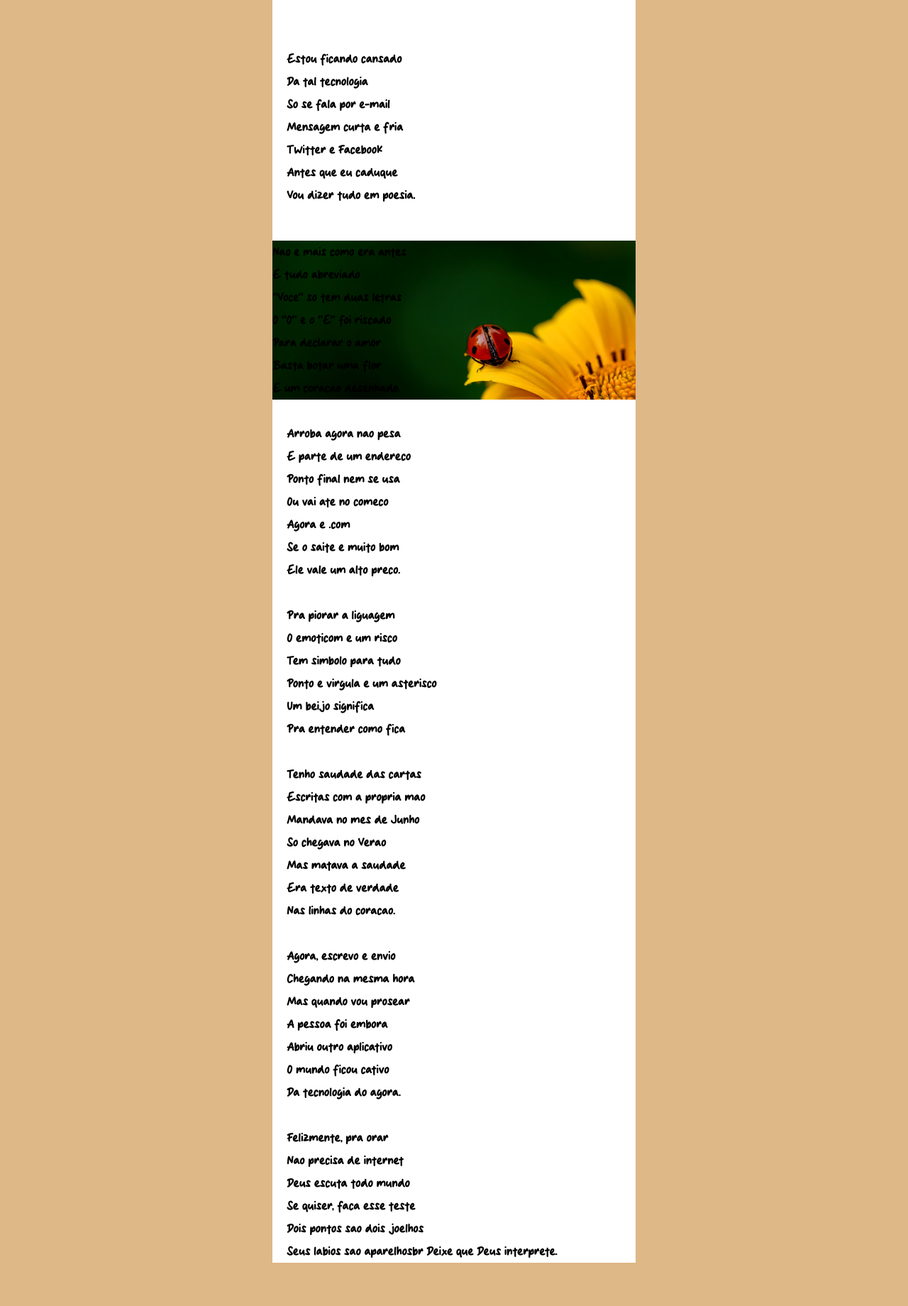
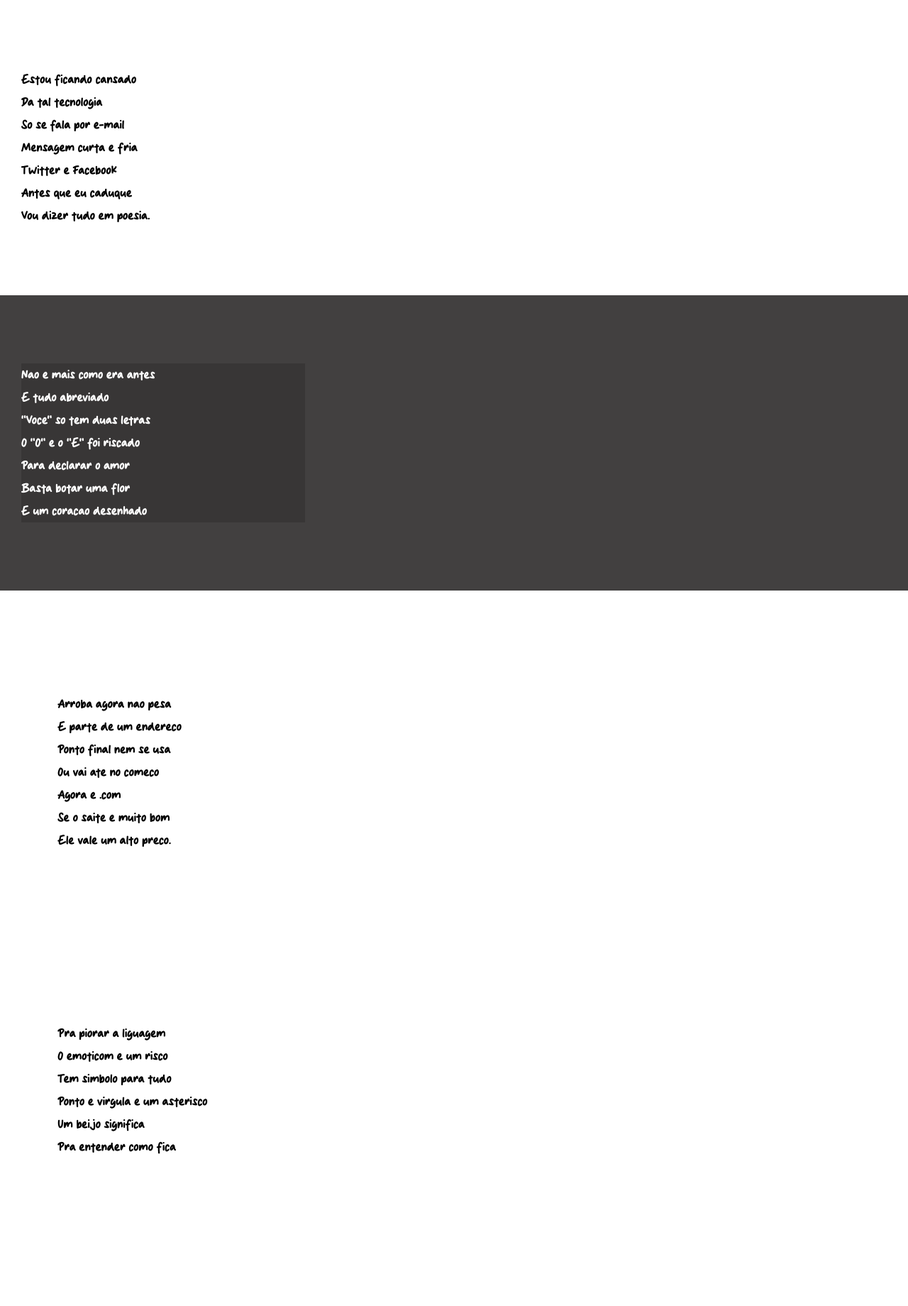
Before and after one commit to MiguelScheffer/html-css, a PHP site: page / in a window 1280 px wide. Shown: the part 80-1920 px from the top of the page at 71% size. Before the commit the page ends 1859 px from the top, so only its background shows below. Run offline with PHP 8.4, Linux system fonts and the light colour scheme.

Commit message:
desafio 3 do módulo 2 foi atualizado

```diff
--- a/Exercícios/Desafios Guanabara/desafio módulo 2(3)/index.html
+++ b/Exercícios/Desafios Guanabara/desafio módulo 2(3)/index.html
@@ -13,79 +13,110 @@
         <article>
 
                     <div class="text">
-                        <p>Estou ficando cansado <br>
+                        <section>
+                            <p>
+                                Estou ficando cansado <br>
                                     Da tal tecnologia <br>
                                     Só se fala por e-mail <br>
                                     Mensagem curta e fria <br>
                                     Twitter e Facebook <br>
                                     Antes que eu caduque <br>
                                     Vou dizer tudo em poesia. <br>
-                            <br>
+                            </p>
+
+                        </section>
 
 
 
-                            <div id="comfundo">
+                            <div>
+                                <section class="imagem">
+                                    <p>
                                         Não é mais como era antes <br>
                                         É tudo abreviado <br>
                                         "Você" só tem duas letras <br>
                                         O "O" e o "E" foi riscado <br>
                                         Para declarar o amor <br>
                                         Basta botar uma flor <br>
-                                E um coração desenhado. <br>
+                                        E um coração desenhado
+                                    </p>
+                                </section>
                             </div>
-                            <br>
 
 
+
+                            <section class="text">
+                                <p>
                                     Arroba agora não pesa <br>
                                     É parte de um endereço <br>
                                     Ponto final nem se usa <br>
                                     Ou vai até no começo <br>
                                     Agora é .com <br>
                                     Se o saite é muito bom <br>
-                            Ele vale um alto preço. <br>
-                            <br>
+                                    Ele vale um alto preço.
+                                </p>
+                            </section>
 
+
+                            <section class="text">
+                                <p>
                                     Pra piorar a liguagem <br>
                                     O emoticom é um risco <br>
                                     Tem símbolo para tudo <br>
                                     Ponto e vírgula e um asterisco <br>
                                     Um beijo significa <br>
                                     Pra entender como fica <br>
-                            <br>
+                                </p>
+                            </section>
 
 
 
+                        <section class="text">
+
+                                <p>
                                     Tenho saudade das cartas <br>
                                     Escritas com a própria mão <br>
                                     Mandava no mês de Junho <br>
                                     Só chegava no Verão <br>
                                     Mas matava a saudade <br>
                                     Era texto de verdade <br>
-                            Nas linhas do coração. <br>
-                            <br>
+                                    Nas linhas do coração.
+                                </p>
+                        </section>
 
 
 
+
+                            <section class="imagem" >
+                                <p>
                                     Agora, escrevo e envio <br>
                                     Chegando na mesma hora <br>
                                     Mas quando vou prosear <br>
                                     A pessoa foi embora <br>
                                     Abriu outro aplicativo <br>
                                     O mundo ficou cativo <br>
-                            Da tecnologia do agora. <br>
-                            <br>
+                                    Da tecnologia do agora.
+                                </p>
+                            </section>
 
+                        <section class="text">
+
+                                <p>
                                     Felizmente, pra orar <br>
                                     Não precisa de internet <br>
                                     Deus escuta todo mundo <br>
                                     Se quiser, faça esse teste <br>
                                     Dois pontos são dois joelhos <br>
-                            Seus lábios são aparelhosbr
-                            Deixe que Deus interprete.</p>
+                                    Seus lábios são aparelhos <br>
+                                    Deixe que Deus interprete.
+                                </p>
+                        </section>
                     </div>
 
         </article>
     </main>
+    <footer>
+        <p>Site criado por Miguel Para o desafio do Cursoemvideo</p>
+    </footer>
 
 </body>
 </html>
--- a/Exercícios/Desafios Guanabara/desafio módulo 2(3)/style.css
+++ b/Exercícios/Desafios Guanabara/desafio módulo 2(3)/style.css
@@ -17,31 +17,50 @@ header p{
 }
 
 
-#comfundo{
-    background-image: url(imagens/background001.jpg);
-    background-repeat: no-repeat;
-    background-size: 100%;
-    margin: 0% 0% 0% -4.1%;
-}
-#comfundo  p{
-    background-color: whitesmoke;
-}
+
 main{
-    margin: 0% 30% 0% 30%;
+
     background-color: white;
     font-family: poema;
-    line-height: 2em;
+
 
 }
 body{
-    background-color: burlywood;
+
     margin: 0%;
+    padding: 0%;
+    min-height: 100vh;
 }
 @font-face {
     font-family:poema ;
     src: url(font/Ryana\ Lovely.ttf);
 }
-.text{
+section.text{
     margin: 0% 0% 0% 4%;
     padding-top: 10%;
+    background-color:white ;
+    color: black;
+
 }
+section.imagem{
+    background-color: rgb(66, 64, 64);
+    color: white;
+
+}
+section.imagem > p{
+    background-color: rgba(49, 48, 48, 0.582);
+    width: 400px;
+}
+section{
+    padding-top: 10vh ;
+    padding-bottom: 10vh;
+    line-height: 2em;
+    padding-left: 30px;
+}
+footer{
+    background-color: black;
+    color: white;
+    text-align: center;
+    padding: 10px;
+    margin: 0%;
+}
```
Lines whose indentation alone changed are shown as unchanged.
